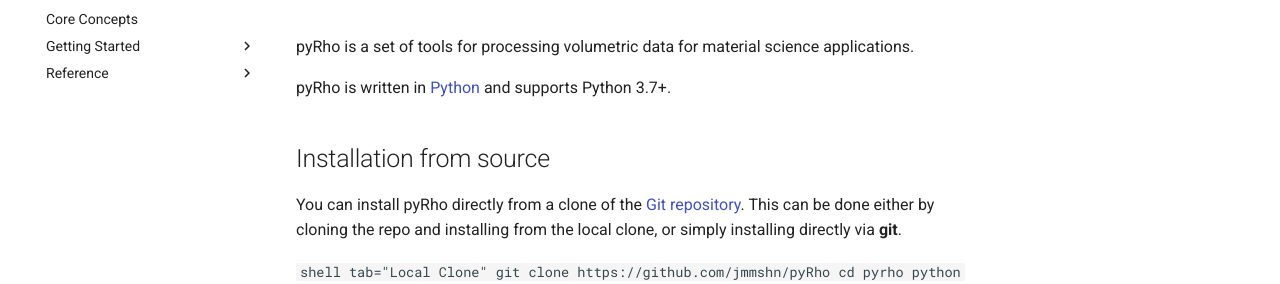
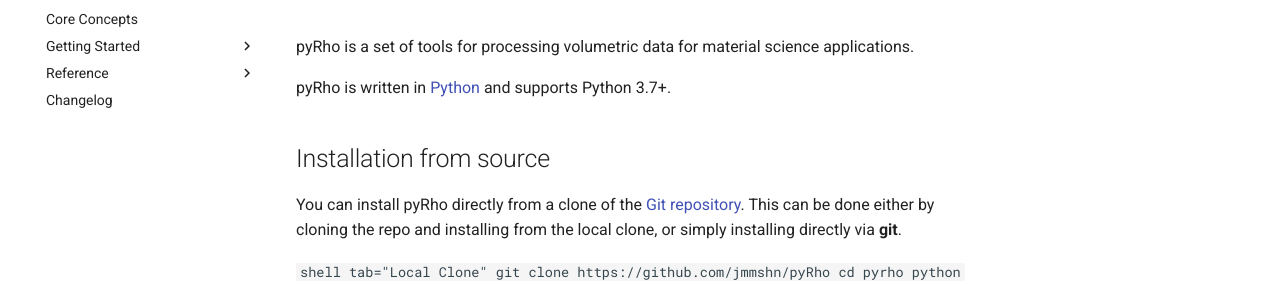
Before and after one commit to materialsproject/pyrho, an MkDocs documentation site: the page built from docs/index.md, in a window 1280 px wide. Shown: the part 146-430 px from the top of the page. Built offline with MkDocs 1.6.1 and Material for MkDocs 9.7.7, drawn with Linux system fonts in a browser that asks for light colours; comment, search, counter and statistics services are not loaded.

Commit message:
moved docs

```diff
--- a/mkdocs.yml
+++ b/mkdocs.yml
@@ -13,9 +13,10 @@
   - Reference:
       core: reference/core.md
       vis: reference/vis.md
+  - Changelog: CHANGELOG.md
 
-repo_url: https://github.com/jmmshn/pyRho/
-docs_dir: ./docs
+site_url: https://materialsproject.github.io/pyrho/
+repo_url: https://github.com/materialsproject/pyrho
 markdown_extensions:
   - admonition
   - codehilite
```
Also changed, not shown: README.md (+1 -1 lines).
